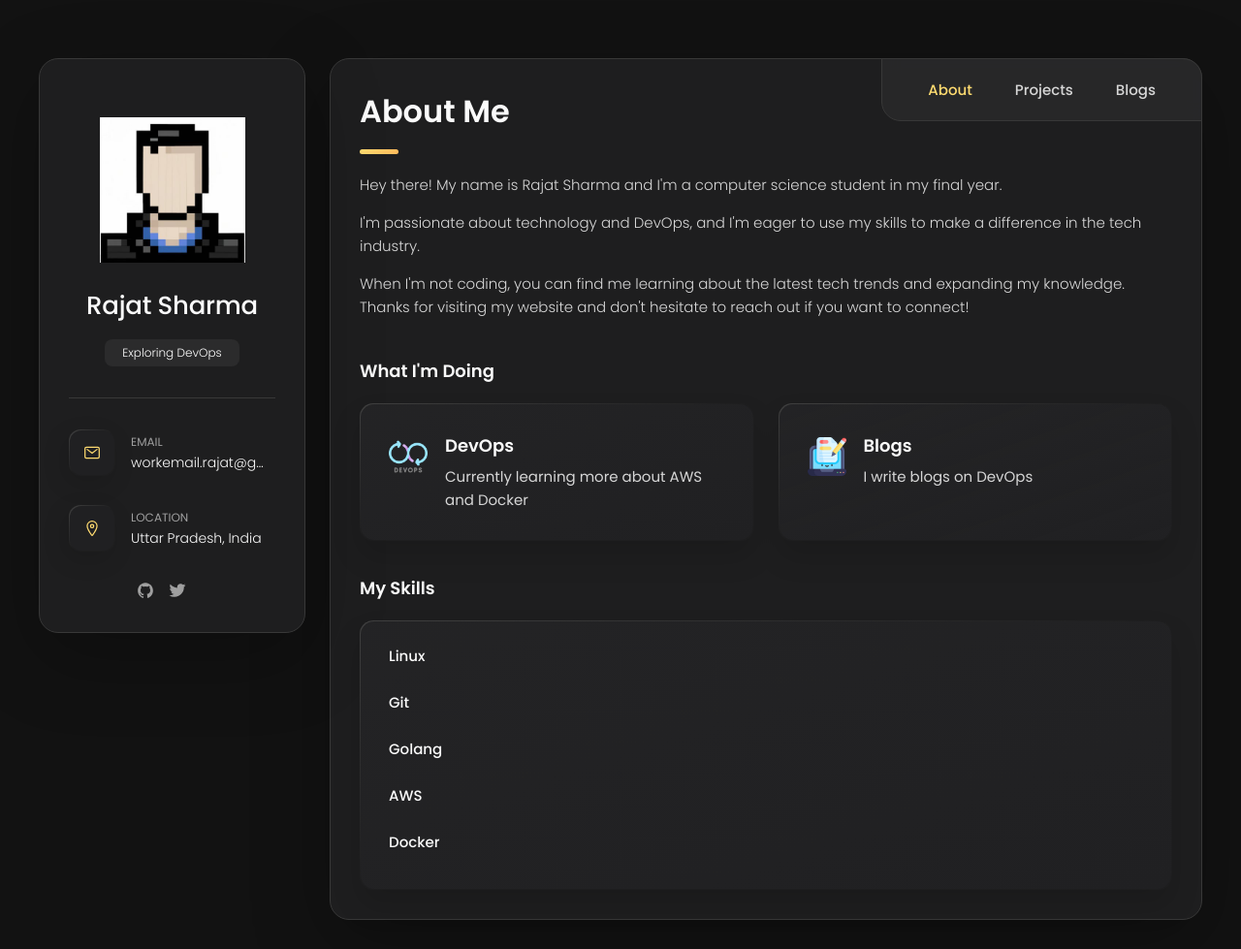
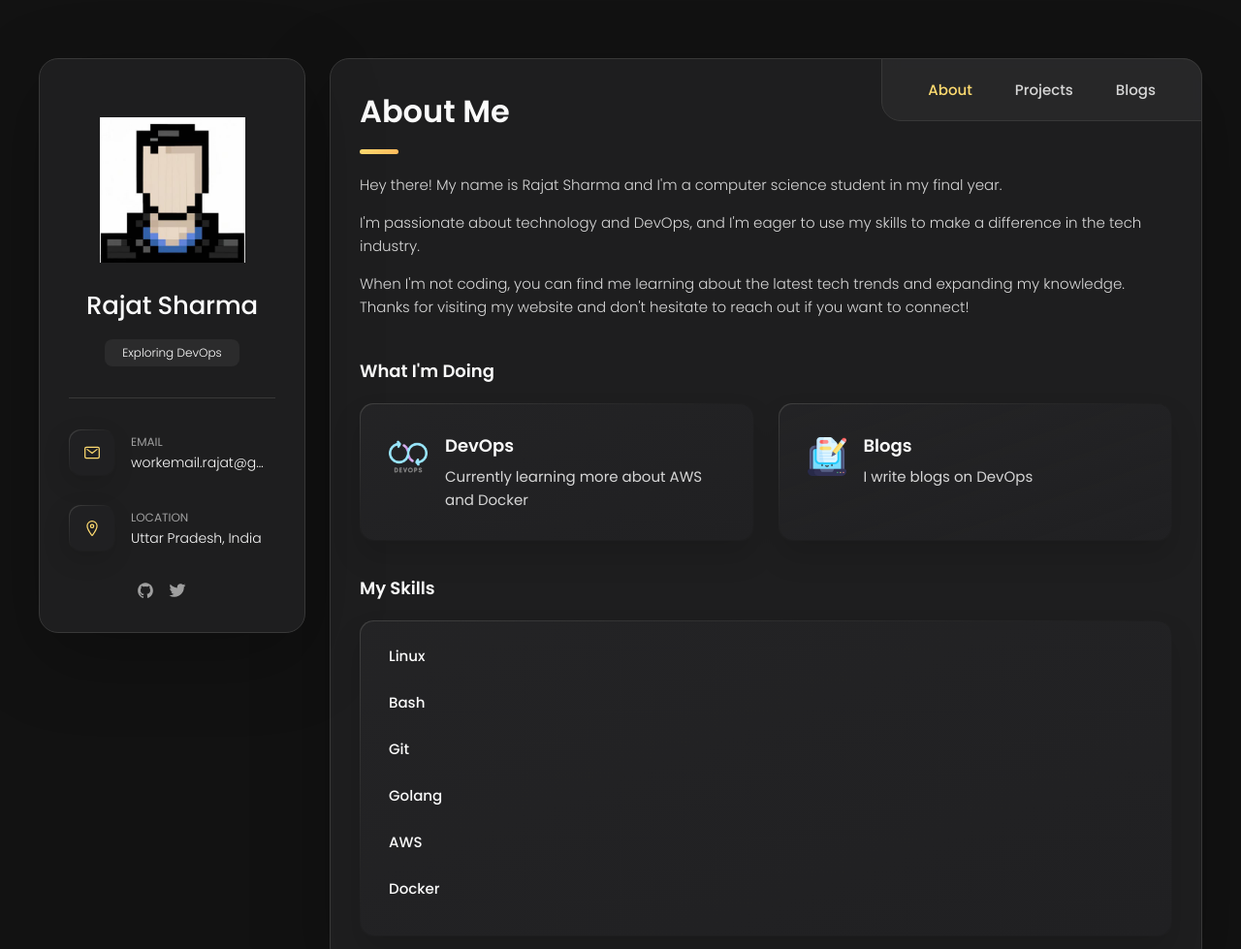
Before and after one commit to git-pixel22/MyPortfolio-vCard, a plain HTML site: page index.html in a window 1280 px wide. Shown: the top 979 px of the page at 97% size. Drawn offline with nearby package versions, Linux system fonts and the light colour scheme; some icons are missing.

Commit message:
new skill acquired: bash

```diff
--- a/index.html
+++ b/index.html
@@ -256,6 +256,14 @@
 
               <div class="title-wrapper">
                 <h5 class="h5">Linux</h5>
+              </div>
+
+            </li>
+
+            <li class="skills-item">
+
+              <div class="title-wrapper">
+                <h5 class="h5">Bash</h5>
               </div>
 
             </li>
```
